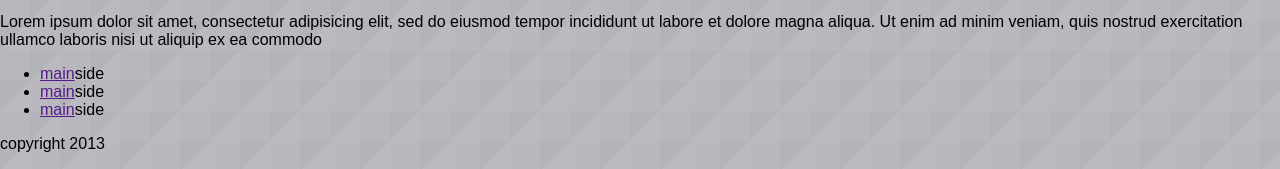
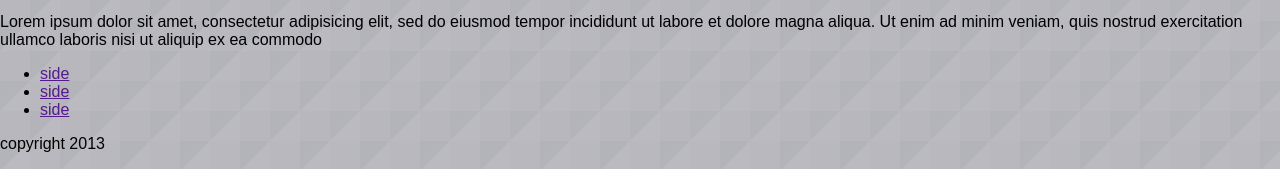
Before and after one commit to menzerm/midterm-refresh, a plain HTML site: page index.html in a window 1280 px wide. Shown: the part 309-478 px from the top of the page. Drawn offline with Linux system fonts and the light colour scheme.

Commit message:
Version 1 fix

```diff
--- a/index.html
+++ b/index.html
@@ -43,9 +43,9 @@
 
   		<aside>
 	  		<ul>
-	  			<li><a href="">main</a>side</li>
-	  			<li><a href="">main</a>side</li>
-	  			<li><a href="">main</a>side</li>
+	  			<li><a href="">side</a></li>
+	  			<li><a href="">side</a></li>
+	  			<li><a href="">side</a></li>
 	  		</ul>
   		</aside>
 
```
